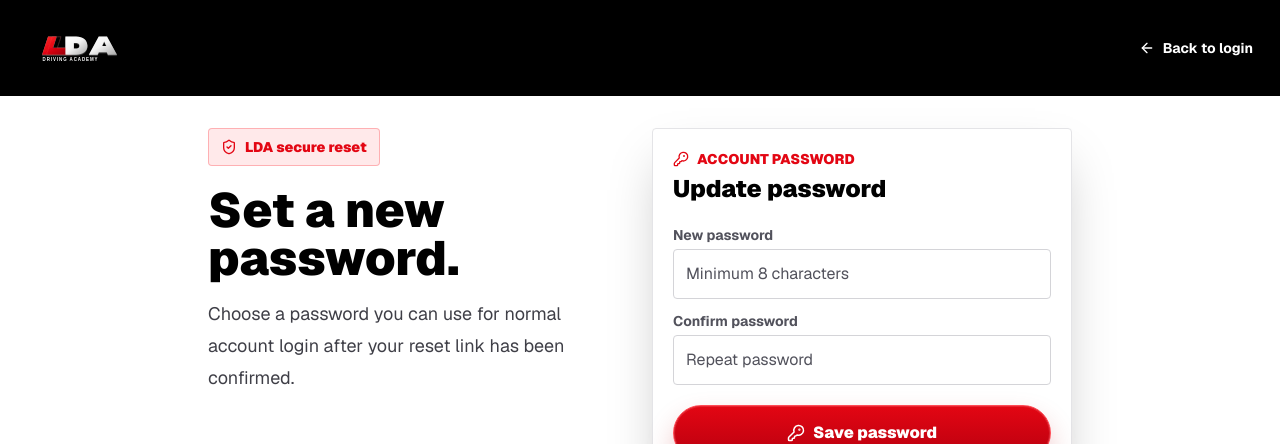
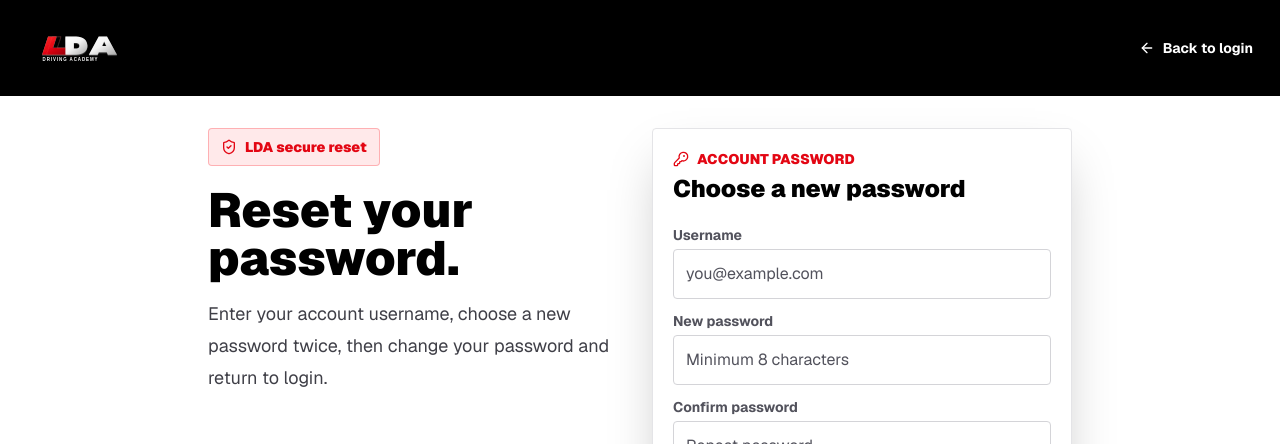
Before and after one commit to LDrivingAcademy/LDA, a Next.js app: page /auth/update-password in a window 1280 px wide. Shown: the top 444 px of the page. Built offline with nearby package versions, Linux system fonts and the light colour scheme; no server answers.

Commit message:
Fix password reset handoff

```diff
--- a/src/app/api/auth/password-reset/route.ts
+++ b/src/app/api/auth/password-reset/route.ts
@@ -63,7 +63,7 @@ async function sendPasswordResetEmail(to: string, role: "learner" | "instructor"
       <p>Click the button below to confirm your email and choose a new password for your ${roleLabel} account.</p>
       <p style="margin: 28px 0;">
         <a href="${safeUrl}" style="display:inline-block;background:#ed1b24;color:#fff;text-decoration:none;font-weight:800;padding:14px 22px;border-radius:999px;">
-          Set a new password
+          Reset Password
         </a>
       </p>
       <p>This secure link can be opened on your phone, laptop, or tablet. It will take you straight to the LDA password reset page.</p>
@@ -133,10 +133,10 @@ export async function POST(request: NextRequest) {
     return redirectWithMessage(request, returnTo, error.message);
   }
 
-  const confirmUrl = new URL("/auth/confirm", appOrigin);
+  const confirmUrl = new URL("/auth/callback", appOrigin);
   confirmUrl.searchParams.set("token_hash", data.properties.hashed_token);
   confirmUrl.searchParams.set("type", data.properties.verification_type || "recovery");
-  confirmUrl.searchParams.set("redirect_to", data.properties.redirect_to || redirectTo.toString());
+  confirmUrl.searchParams.set("next", "/auth/update-password");
   confirmUrl.searchParams.set("role", role);
 
   try {
--- a/src/app/auth/actions.ts
+++ b/src/app/auth/actions.ts
@@ -506,12 +506,17 @@ export async function requestPasswordReset(formData: FormData) {
 }
 
 export async function updatePassword(formData: FormData) {
+  const username = String(formData.get("username") ?? "").trim();
   const password = String(formData.get("password") ?? "");
   const confirmPassword = String(formData.get("confirmPassword") ?? "");
   const supabase = await createClient();
 
   if (!supabase) {
     authError("Supabase environment variables are not configured yet.");
+  }
+
+  if (!username) {
+    redirect(`/auth/update-password?message=${encodeURIComponent("Enter your account username or email first.")}`);
   }
 
   if (password.length < 8) {
@@ -529,7 +534,7 @@ export async function updatePassword(formData: FormData) {
   }
 
   revalidatePath("/", "layout");
-  redirect(`/auth/login?message=${encodeURIComponent("Password updated. Log in with your new password.")}`);
+  redirect(`/auth/login?message=${encodeURIComponent("Password changed. Log in with your new password.")}`);
 }
 
 export async function signOut() {
--- a/src/app/auth/update-password/page.tsx
+++ b/src/app/auth/update-password/page.tsx
@@ -1,5 +1,6 @@
 import { KeyRound, ShieldCheck } from "lucide-react";
 import { PageTopBar } from "@/components/page-top-bar";
+import { createClient } from "@/lib/supabase/server";
 import { updatePassword } from "../actions";
 
 export default async function UpdatePasswordPage({
@@ -8,6 +9,9 @@ export default async function UpdatePasswordPage({
   searchParams: Promise<{ message?: string }>;
 }) {
   const { message } = await searchParams;
+  const supabase = await createClient();
+  const { data } = supabase ? await supabase.auth.getUser() : { data: { user: null } };
+  const username = data.user?.email ?? "";
 
   return (
     <main className="min-h-screen bg-white text-black">
@@ -18,9 +22,9 @@ export default async function UpdatePasswordPage({
             <div className="inline-flex items-center gap-2 rounded border border-red-500/30 bg-red-500/10 px-3 py-2 text-sm font-black text-brand">
               <ShieldCheck size={16} /> LDA secure reset
             </div>
-            <h1 className="mt-5 text-4xl font-black tracking-normal sm:text-5xl">Set a new password.</h1>
+            <h1 className="mt-5 text-4xl font-black tracking-normal sm:text-5xl">Reset your password.</h1>
             <p className="mt-4 text-lg leading-8 text-zinc-700">
-              Choose a password you can use for normal account login after your reset link has been confirmed.
+              Enter your account username, choose a new password twice, then change your password and return to login.
             </p>
           </div>
 
@@ -28,9 +32,13 @@ export default async function UpdatePasswordPage({
             <div className="flex items-center gap-2 text-sm font-black uppercase text-brand">
               <KeyRound size={16} /> Account password
             </div>
-            <h2 className="mt-1 text-2xl font-black">Update password</h2>
+            <h2 className="mt-1 text-2xl font-black">Choose a new password</h2>
             {message ? <div className="mt-4 rounded border border-red-500/30 bg-red-500/10 p-3 text-sm font-bold text-brand">{message}</div> : null}
             <form action={updatePassword} className="mt-5 grid gap-3">
+              <label className="grid gap-1">
+                <span className="text-sm font-bold text-zinc-600">Username</span>
+                <input required name="username" type="email" autoComplete="username" defaultValue={username} className="rounded border border-zinc-300 bg-white px-3 py-3 text-black placeholder:text-zinc-600" placeholder="you@example.com" />
+              </label>
               <label className="grid gap-1">
                 <span className="text-sm font-bold text-zinc-600">New password</span>
                 <input required name="password" type="password" minLength={8} autoComplete="new-password" className="rounded border border-zinc-300 bg-white px-3 py-3 text-black placeholder:text-zinc-600" placeholder="Minimum 8 characters" />
@@ -40,7 +48,7 @@ export default async function UpdatePasswordPage({
                 <input required name="confirmPassword" type="password" minLength={8} autoComplete="new-password" className="rounded border border-zinc-300 bg-white px-3 py-3 text-black placeholder:text-zinc-600" placeholder="Repeat password" />
               </label>
               <button className="lda-pill mt-2">
-                <KeyRound size={18} /> Save password
+                <KeyRound size={18} /> Change Password
               </button>
             </form>
           </section>
```
